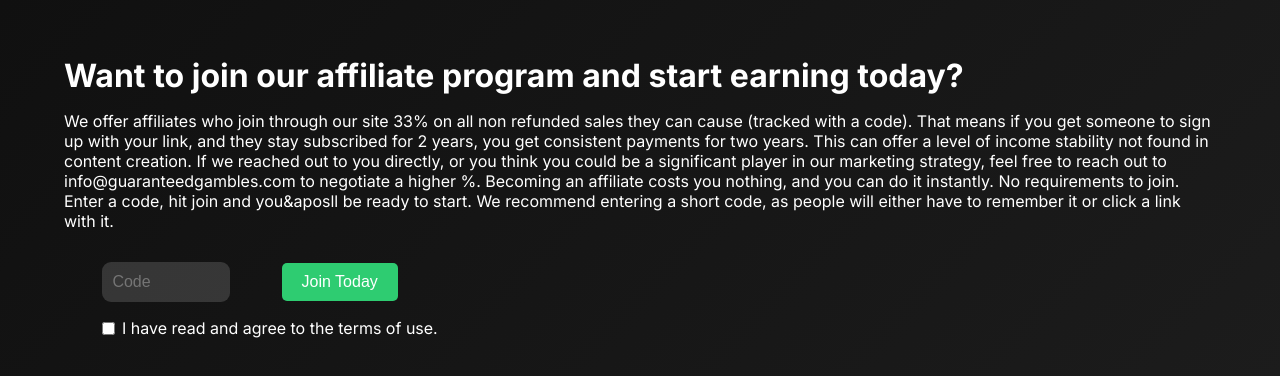
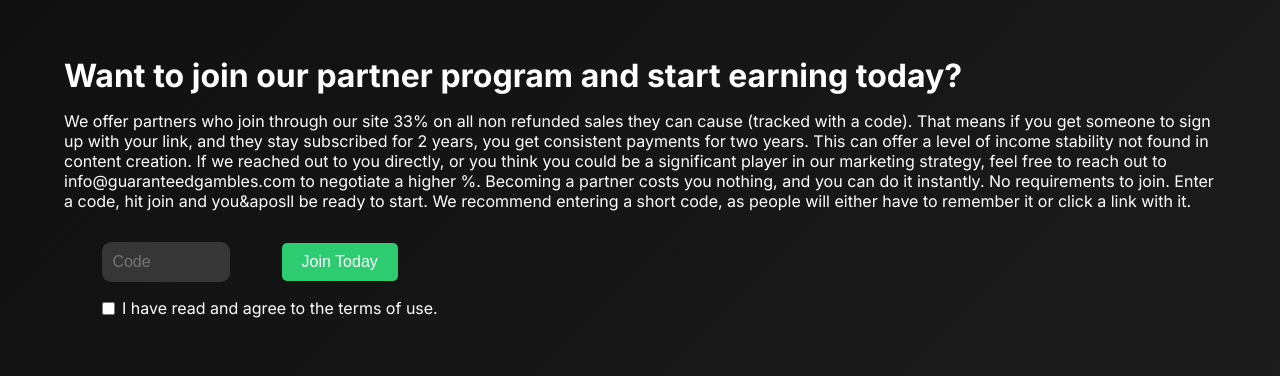
Before and after one commit to Brody234/guaranteedgambles, a Next.js app: page /partners in a window 1280 px wide. Shown: the top 376 px of the page. Built offline with nearby package versions, Linux system fonts and the light colour scheme; no server answers.

Commit message:
Partner 2

```diff
--- a/src/app/partners/page.jsx
+++ b/src/app/partners/page.jsx
@@ -85,8 +85,8 @@
         return(
             <div className='main-container'>
                 <div style = {{width: '100vw', minHeight: '100vh'}}>
-                    <h1 style = {{marginTop: '7vh', marginLeft: '5vw', marginRight: '5vw'}}>Want to join our affiliate program and start earning today?</h1>
-                    <p style = {{marginTop: '2vh', marginLeft: '5vw', marginRight: '5vw'}}>We offer affiliates who join through our site 33% on all non refunded sales they can cause (tracked with a code). That means if you get someone to sign up with your link, and they stay subscribed for 2 years, you get consistent payments for two years. This can offer a level of income stability not found in content creation. If we reached out to you directly, or you think you could be a significant player in our marketing strategy, feel free to reach out to info@guaranteedgambles.com to negotiate a higher %. Becoming an affiliate costs you nothing, and you can do it instantly. No requirements to join. Enter a code, hit join and you&aposll be ready to start. We recommend entering a short code, as people will either have to remember it or click a link with it.</p>
+                    <h1 style = {{marginTop: '7vh', marginLeft: '5vw', marginRight: '5vw'}}>Want to join our partner program and start earning today?</h1>
+                    <p style = {{marginTop: '2vh', marginLeft: '5vw', marginRight: '5vw'}}>We offer partners who join through our site 33% on all non refunded sales they can cause (tracked with a code). That means if you get someone to sign up with your link, and they stay subscribed for 2 years, you get consistent payments for two years. This can offer a level of income stability not found in content creation. If we reached out to you directly, or you think you could be a significant player in our marketing strategy, feel free to reach out to info@guaranteedgambles.com to negotiate a higher %. Becoming a partner costs you nothing, and you can do it instantly. No requirements to join. Enter a code, hit join and you&aposll be ready to start. We recommend entering a short code, as people will either have to remember it or click a link with it.</p>
                     <div>
                         <input placeholder = "Code" value={code} onChange={(e)=>setCode(e.target.value)} className = "login-box" style = {{height: '5vh', width: '10vw', marginLeft: '8vw', minWidth: '100px' }}></input>
                         <button className='primary-button'  style = {{marginTop: '4vh', marginLeft: '4vw', marginRight: '8vw'}} onClick = {jointoday}><p>Join Today</p></button>
@@ -112,7 +112,7 @@
     return(
         <div className="main-container">
             <div style = {{minHeight: '100vh'}}>
-            <h1 style = {{marginLeft: '2em', marginTop: '1em', marginRight: '2em', textAlign: 'center'}}>Affiliate Dashboard</h1>
+            <h1 style = {{marginLeft: '2em', marginTop: '1em', marginRight: '2em', textAlign: 'center'}}>Partner Dashboard</h1>
             <div style = {{display: 'flex', width: '100vw', justifyContent: 'space-around', marginTop: '3em', flexDirection: isHeightLessThanWidth? 'row': 'column'}}>
                 <div className = "affiliate-box" style = {{backgroundColor: '#dd8844', ...adaptableMoneyBox}} >
                     <h3 style = {{...adaptableMoneyBoxH3}}>Pending Sales</h3>
```
